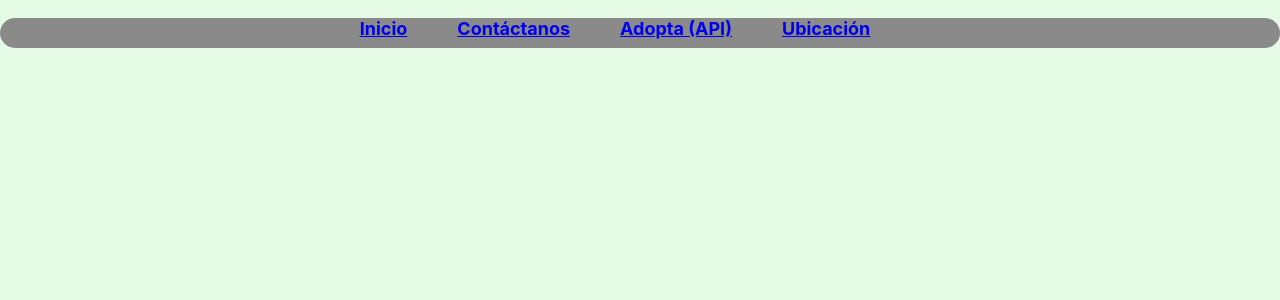
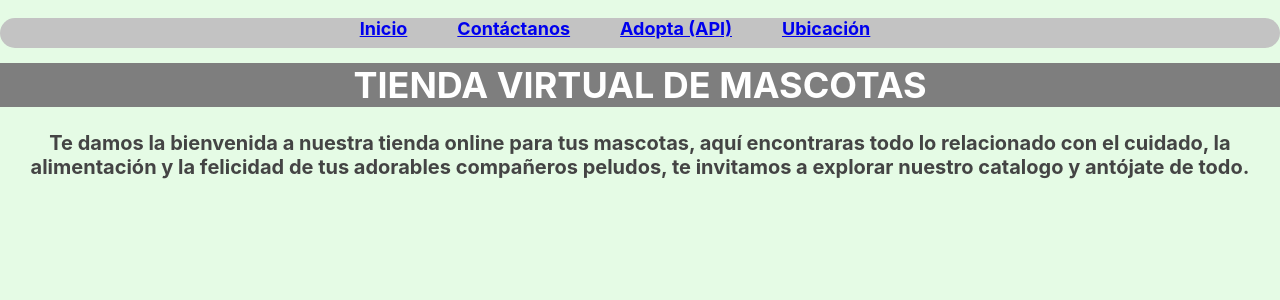
Before and after one commit to StudyEdwinA994/TrabajoFinal, a React (Create React App) app: page / in a window 1280 px wide. Shown: the top 300 px of the page. Built offline with nearby package versions, Linux system fonts and the light colour scheme.

Commit message:
Commit componente introduccion

```diff
--- a/src/App.js
+++ b/src/App.js
@@ -1,12 +1,14 @@
 import React from "react";
 import "./App.css";
 import Header from "./Componentes/Header/Header";
+import Introduccion from "./Componentes/Introduccion/Introduccion";
 
 function App() {
   return (
     <div className="App">
       <header className="App-header">
         <Header />
+        <Introduccion />
       </header>
     </div>
   );
--- a/src/Componentes/Header/Header.css
+++ b/src/Componentes/Header/Header.css
@@ -1,5 +1,5 @@
 header {
-  background-color: #8A8A8A;
+  background-color: #C3C3C3;
   font-size: 18px;
   font-weight: bold;
   height: 30px;
--- a/src/Componentes/Introduccion/Introduccion.css
+++ b/src/Componentes/Introduccion/Introduccion.css
@@ -1,9 +1,9 @@
-.header {
-    background-color: #8A8A8A;
-    color: black;
-    border-radius: 20px;
-  }
+.introduccion {
+  background-color: #7e7e7e;
+  color: #ffffff;
+}
 
-  #introduccionHeader {
-    font-size: 20px;
-  }
+#introduccionHeader {
+  color: #444444;
+  font-size: 20px;
+}
--- a/src/Componentes/Introduccion/Introduccion.jsx
+++ b/src/Componentes/Introduccion/Introduccion.jsx
@@ -1,4 +1,5 @@
 import React from "react";
+import './Introduccion.css';
 
 function Introduccion() {
   return (
```
